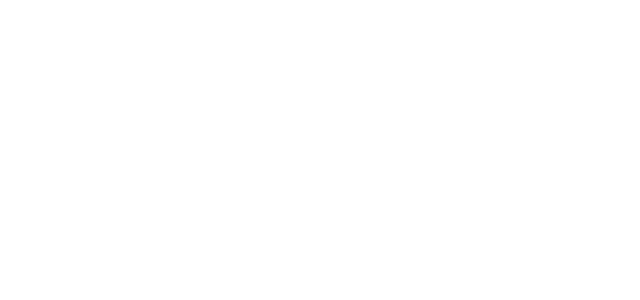
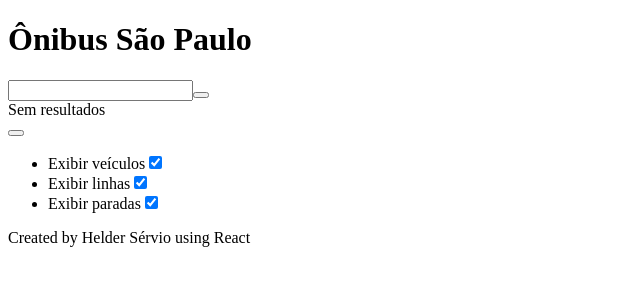
Before and after one commit to heldersrvio/sp-buses-dashboard, a React (Create React App) app: page / in a window 1280 px wide. Shown: the top 300 px of the page, without its empty margins (0-640 px from the left). Built offline with nearby package versions, Linux system fonts and the light colour scheme.

Commit message:
Header and footer added

```diff
--- a/src/App.js
+++ b/src/App.js
@@ -1,7 +1,19 @@
 import React from 'react';
+import Header from './components/Header';
+import Footer from './components/Footer';
 
 const App = () => {
-	return <div className="App"></div>;
+	return (
+		<div className="App">
+			<Header
+				updateMap={() => {}}
+				queryInformation={() => {}}
+				filterMap={() => {}}
+			/>
+			{/* Map goes here */}
+			<Footer />
+		</div>
+	);
 };
 
 export default App;
--- /dev/null
+++ b/src/components/Footer.js
@@ -0,0 +1,17 @@
+import React from 'react';
+
+const Footer = (props) => {
+	return (
+		<div id="footer">
+			<span>Created by Helder Sérvio using React</span>
+			<a id="twitter-link" href="https://twitter.com/HelderServio">
+				<span></span>
+			</a>
+			<a id="github-link" href="https://github.com/heldersrvio">
+				<span></span>
+			</a>
+		</div>
+	);
+};
+
+export default Footer;
--- /dev/null
+++ b/src/components/Header.js
@@ -0,0 +1,27 @@
+import React from 'react';
+import PropTypes from 'prop-types';
+import Filter from './Filter';
+import SearchBar from './SearchBar';
+
+const Header = (props) => {
+	return (
+		<div id="header">
+			<h1>Ônibus São Paulo</h1>
+			<div id="bar">
+				<SearchBar
+					updateMap={props.updateMap}
+					queryInformation={props.queryInformation}
+				/>
+				<Filter filterMap={props.filterMap} />
+			</div>
+		</div>
+	);
+};
+
+Header.propTypes = {
+	updateMap: PropTypes.func,
+	queryInformation: PropTypes.func,
+	filterMap: PropTypes.func,
+};
+
+export default Header;
```
